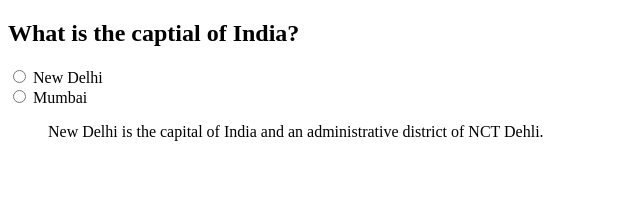
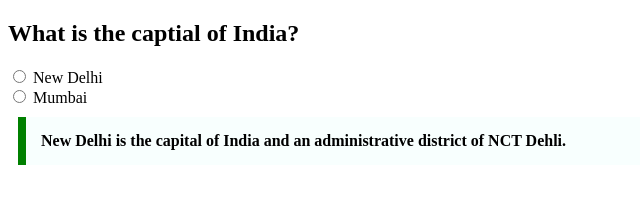
Before and after one commit to acciojob/trivia-ABHILASH-KUMAR-MEHTA, a website: page main.html in a window 1280 px wide. Shown: the whole page, without its empty margins (0-640 px from the left). Drawn offline with Linux system fonts and the light colour scheme.

Commit message:
created a submission

```diff
--- a/main.html
+++ b/main.html
@@ -21,7 +21,7 @@
 			</label>
 		</form>
 
-      <blockquote cite="http://en.wikipedia.org/wiki/Delh">New Delhi is the capital of India and an administrative district of NCT Dehli.</blockquote>
+      <blockquote class="abhi" cite="http://en.wikipedia.org/wiki/Delh">New Delhi is the capital of India and an administrative district of NCT Dehli.</blockquote>
 
 	</section>
     <script type="text/javascript" src="./script.js">
--- a/styles.css
+++ b/styles.css
@@ -1,2 +1,11 @@
 
 /* Your CSS Code here. */
+.abhi{
+ max-width:600px;
+	margin:10px;
+	padding:15px;
+	border-left: 8px solid green;
+	background-color: #f8fffe;
+	font-weight:bold;
+
+}
```
